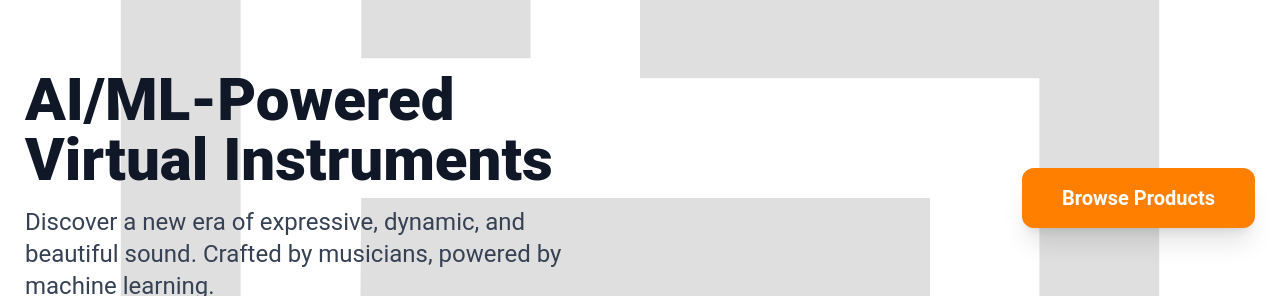
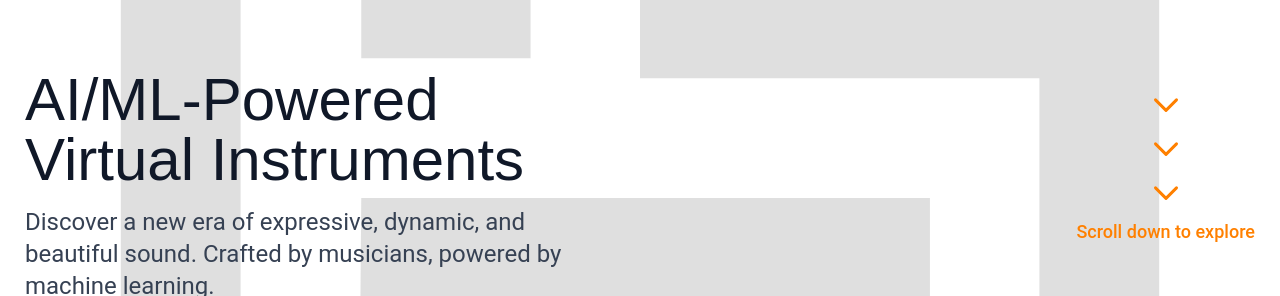
Before and after one commit to mxklabs/mxklabs-vst-www, a Next.js app: page / in a window 1280 px wide. Shown: the part 251-547 px from the top of the page. Built offline with nearby package versions, Linux system fonts and the light colour scheme.

Commit message:
Some tweaks to page

```diff
--- a/src/app/globals.css
+++ b/src/app/globals.css
@@ -1,7 +1,8 @@
 @import "tailwindcss";
 
-@import url('https://fonts.googleapis.com/css2?family=Roboto:wght@201&display=swap');
+@import url('https://fonts.googleapis.com/css2?family=Roboto+Flex:opsz,wght@8..144,100..1000');
 @import url('https://fonts.googleapis.com/css2?family=Comfortaa:wght@500&display=swap');
+@import url('https://fonts.googleapis.com/css2?family=Dosis:wght@200..800');
 
 :root {
   --background: #ffffff;
@@ -27,6 +28,13 @@ body {
   background: var(--background);
   color: var(--foreground);
   font-family: Roboto, Arial, Helvetica, sans-serif;
+}
+
+h1, h2, h3, h4, h5, h6 {
+  font-family: "Dosis", sans-serif;
+  font-optical-sizing: auto;
+  font-weight: 200;
+  font-style: normal;
 }
 
 .mxklabs-wide-logo {
--- a/src/app/page.tsx
+++ b/src/app/page.tsx
@@ -1,3 +1,4 @@
+'use client'
 import Product from "./product";
 import Mxklabs from "./mxklabs";
 
@@ -14,9 +15,21 @@ export default function Home() {
           </p>
         </div>
         <div className="relative z-10 flex-1 flex flex-col items-center md:items-end justify-center w-full md:w-auto mt-8 md:mt-0">
-          <a href="#products" className="px-10 py-4 bg-mxk-orange text-white rounded-xl shadow-xl text-xl font-semibold hover:bg-orange-500 transition">
-            Browse Products
-          </a>
+          <div className="flex flex-col items-center animate-bounce cursor-pointer" onClick={() => {
+            const el = document.getElementById('products');
+            if (el) el.scrollIntoView({ behavior: 'smooth' });
+          }}>
+            <svg width="36" height="36" fill="none" stroke="currentColor" strokeWidth="2" viewBox="0 0 24 24" className="text-mxk-orange mb-2">
+              <path strokeLinecap="round" strokeLinejoin="round" d="M19 9l-7 7-7-7" />
+            </svg>
+            <svg width="36" height="36" fill="none" stroke="currentColor" strokeWidth="2" viewBox="0 0 24 24" className="text-mxk-orange mb-2">
+              <path strokeLinecap="round" strokeLinejoin="round" d="M19 9l-7 7-7-7" />
+            </svg>
+            <svg width="36" height="36" fill="none" stroke="currentColor" strokeWidth="2" viewBox="0 0 24 24" className="text-mxk-orange mb-2">
+              <path strokeLinecap="round" strokeLinejoin="round" d="M19 9l-7 7-7-7" />
+            </svg>
+            <span className="text-mxk-orange text-lg font-medium">Scroll down to explore</span>
+          </div>
         </div>
       </section>
       <div id="products" className="grid grid-cols-1 sm:grid-cols-2 md:grid-cols-3 lg:grid-cols-6 gap-4 p-4 mt-[-4rem] md:mt-[-6rem]">
```
